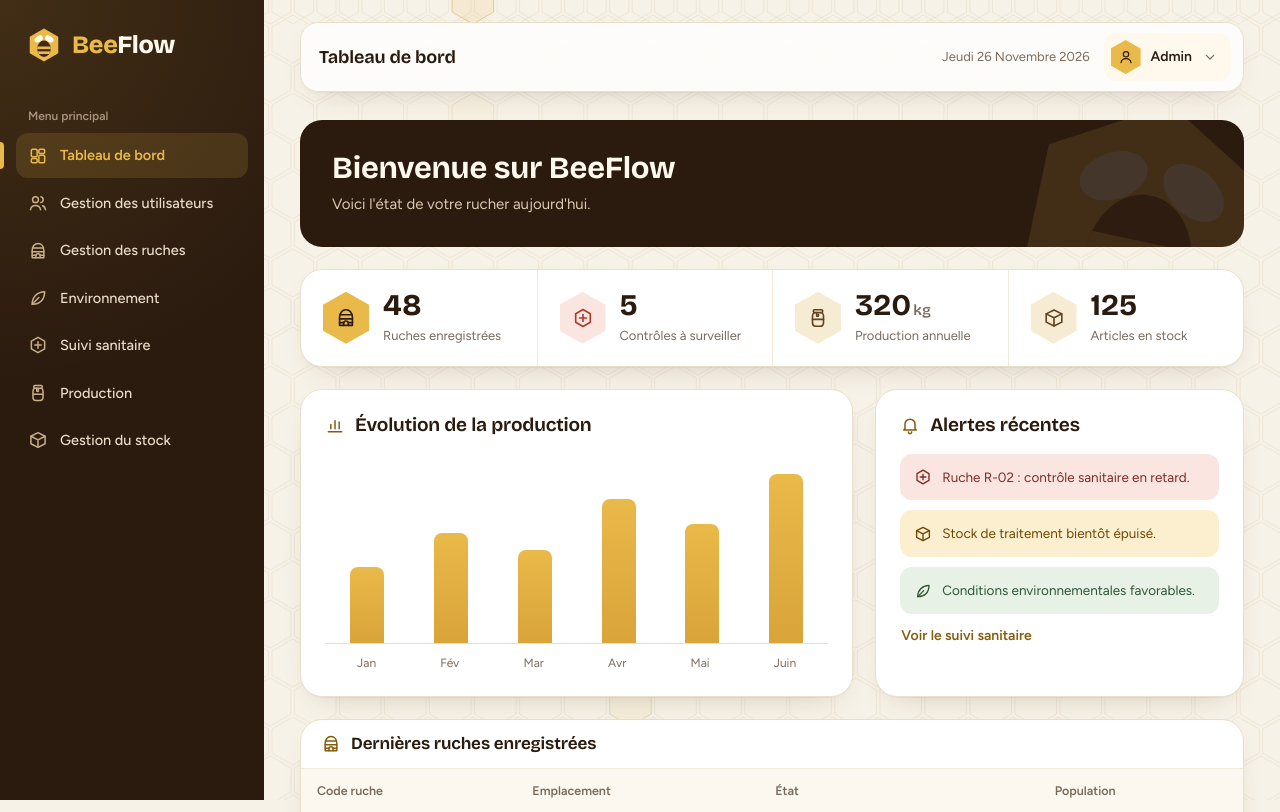
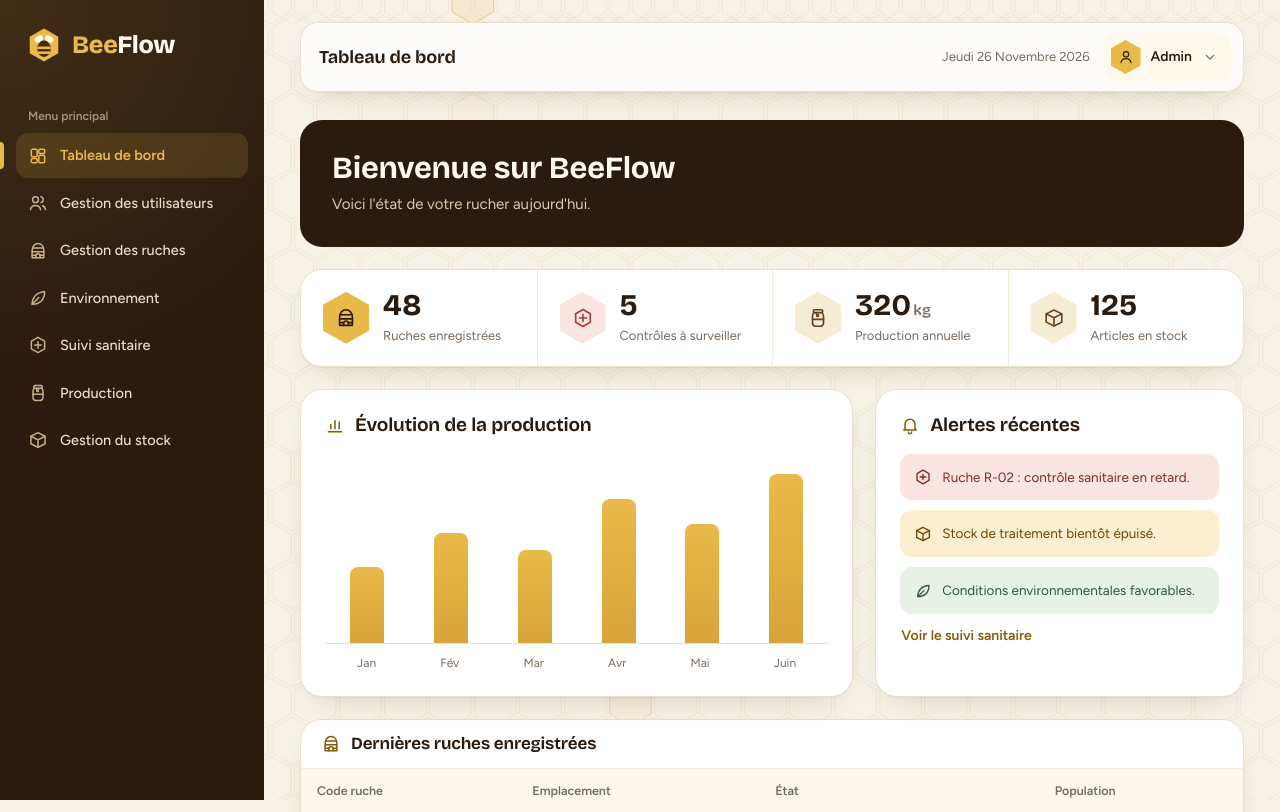
Before and after one commit to Joe06-b/Beeflow, a Django app: page /dashboard/ in a window 1280 px wide. Shown: the top 812 px of the page. Run offline with Django 5.2, Linux system fonts and the light colour scheme.

Commit message:
enlever l'emoji de la barre

```diff
--- a/static/css/beeflow.css
+++ b/static/css/beeflow.css
@@ -389,10 +389,6 @@ button.profile:hover, .profile[aria-expanded="true"] { border-color: var(--line)
 }
 .welcome h1 { color: var(--wax); }
 .welcome p { color: #DCC9AE; margin-top: 8px; }
-.welcome::after {
-    content: ""; position: absolute; right: -40px; top: -30px; width: 280px; height: 280px;
-    background: url("../img/logo.svg") center / contain no-repeat; opacity: .12; transform: rotate(12deg);
-}
 
 /* Graphique du tableau de bord */
 .chart { height: 190px; display: flex; align-items: flex-end; justify-content: space-around; border-bottom: 1px solid var(--line); padding-top: 20px; }
```
